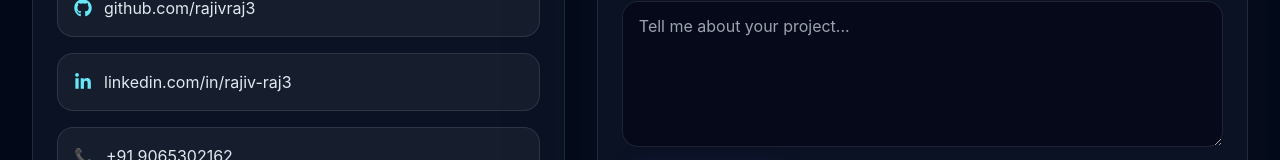
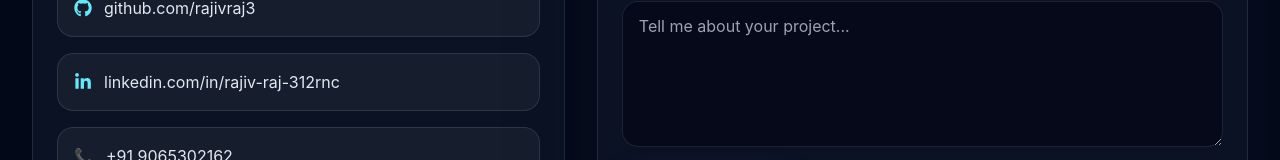
Before and after one commit to rajivraj3/Rajiv-Raj-portfolio, a React (Vite) app: page / in a window 1280 px wide. Shown: the part 6847-7007 px from the top of the page. Built offline with nearby package versions, Linux system fonts and the light colour scheme.

Commit message:
Update LinkedIn profile URL

```diff
--- a/src/components/Contact.jsx
+++ b/src/components/Contact.jsx
@@ -78,7 +78,7 @@ export default function Contact() {
               </div>
               <div className="flex items-center gap-3 rounded-2xl border border-white/10 bg-white/5 p-4 text-slate-200">
                 <FaLinkedinIn size={18} className="text-cyan-300" />
-                <span>linkedin.com/in/rajiv-raj3</span>
+                <span>linkedin.com/in/rajiv-raj-312rnc</span>
               </div>
               <div className="flex items-center gap-3 rounded-2xl border border-white/10 bg-white/5 p-4 text-slate-200">
                 <span className="text-cyan-300 font-semibold">📞</span>
--- a/src/components/Footer.jsx
+++ b/src/components/Footer.jsx
@@ -12,7 +12,7 @@ export default function Footer() {
           <a href="#about" className="transition hover:text-white">About</a>
           <a href="#projects" className="transition hover:text-white">Projects</a>
           <a href="https://github.com/rajivraj3" target="_blank" rel="noreferrer" className="transition hover:text-white">GitHub</a>
-          <a href="https://www.linkedin.com/in/rajiv-raj3" target="_blank" rel="noreferrer" className="transition hover:text-white">LinkedIn</a>
+          <a href="https://www.linkedin.com/in/rajiv-raj-312rnc/" target="_blank" rel="noreferrer" className="transition hover:text-white">LinkedIn</a>
           <a href="mailto:rajivraj2635@gmail.com" className="transition hover:text-white">Email</a>
         </div>
 
--- a/src/components/Hero.jsx
+++ b/src/components/Hero.jsx
@@ -58,7 +58,7 @@ export default function Hero() {
             <a href="https://github.com/rajivraj3" target="_blank" rel="noreferrer" aria-label="GitHub" className="flex h-11 w-11 items-center justify-center rounded-full border border-[#8bc8c0] bg-[#edf5ef] text-[#1d3b39] transition hover:-translate-y-0.5 hover:border-[#4db6b0] hover:text-[#1a4f52]">
               <FaGithub size={18} />
             </a>
-            <a href="https://www.linkedin.com/in/rajiv-raj3" target="_blank" rel="noreferrer" aria-label="LinkedIn" className="flex h-11 w-11 items-center justify-center rounded-full border border-[#8bc8c0] bg-[#edf5ef] text-[#1d3b39] transition hover:-translate-y-0.5 hover:border-[#4db6b0] hover:text-[#1a4f52]">
+            <a href="https://www.linkedin.com/in/rajiv-raj-312rnc/" target="_blank" rel="noreferrer" aria-label="LinkedIn" className="flex h-11 w-11 items-center justify-center rounded-full border border-[#8bc8c0] bg-[#edf5ef] text-[#1d3b39] transition hover:-translate-y-0.5 hover:border-[#4db6b0] hover:text-[#1a4f52]">
               <FaLinkedinIn size={18} />
             </a>
             <a href="mailto:rajivraj2635@gmail.com" aria-label="Email" className="flex h-11 w-11 items-center justify-center rounded-full border border-[#8bc8c0] bg-[#edf5ef] text-[#1d3b39] transition hover:-translate-y-0.5 hover:border-[#4db6b0] hover:text-[#1a4f52]">
--- a/src/components/Navbar.jsx
+++ b/src/components/Navbar.jsx
@@ -71,7 +71,7 @@ export default function Navbar({ activeSection }) {
               <FaGithub size={18} />
             </a>
             <a
-              href="https://www.linkedin.com/in/rajiv-raj3"
+              href="https://www.linkedin.com/in/rajiv-raj-312rnc/"
               target="_blank"
               rel="noreferrer"
               aria-label="LinkedIn"
@@ -126,7 +126,7 @@ export default function Navbar({ activeSection }) {
               <a href="https://github.com/rajivraj3" target="_blank" rel="noreferrer" className="flex h-10 w-10 items-center justify-center rounded-full bg-white/5 text-slate-200">
                 <FaGithub size={18} />
               </a>
-              <a href="https://www.linkedin.com/in/rajiv-raj3" target="_blank" rel="noreferrer" className="flex h-10 w-10 items-center justify-center rounded-full bg-white/5 text-slate-200">
+              <a href="https://www.linkedin.com/in/rajiv-raj-312rnc/" target="_blank" rel="noreferrer" className="flex h-10 w-10 items-center justify-center rounded-full bg-white/5 text-slate-200">
                 <FaLinkedinIn size={18} />
               </a>
               <a href="/Rajiv%20Raj%20final%20cv.pdf" download className="inline-flex items-center gap-2 rounded-full bg-gradient-to-r from-cyan-400 to-violet-500 px-4 py-2 text-sm font-semibold text-slate-950">
```
